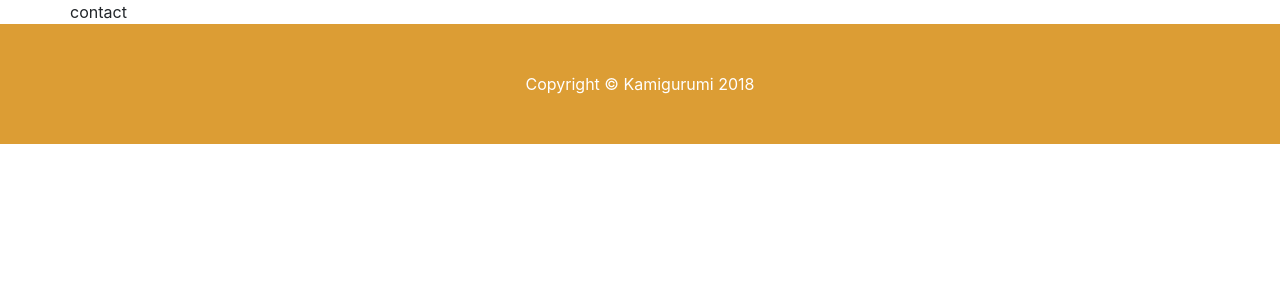
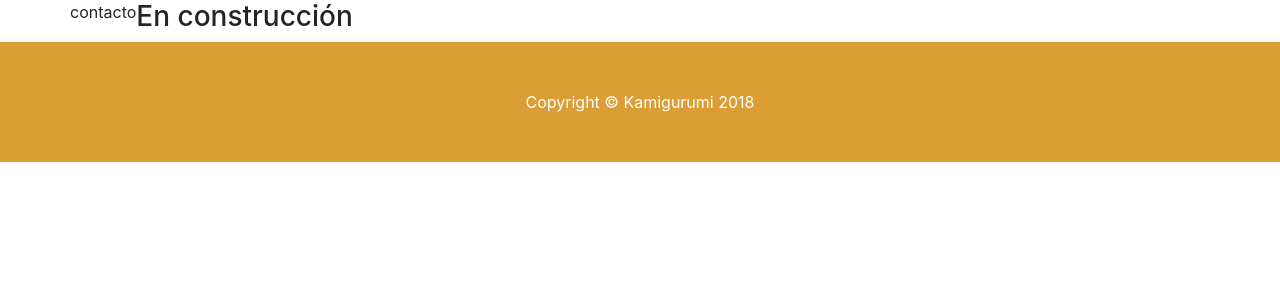
Before and after one commit to bkupfer/kamigurumi-v0, a Django app: page /contacto in a window 1280 px wide. Shown: the part 56-356 px from the top of the page. Run offline with Django 3.2, Linux system fonts and the light colour scheme; some libraries are stand-ins or nearby versions.

Commit message:
added "under construction" to incomplete templates

```diff
--- a/kamigurumi/templates/about.html
+++ b/kamigurumi/templates/about.html
@@ -3,7 +3,9 @@
 {% block content %}
 
     <div class="row">
-        about
+        kamigurumi
+        <h3>En construcción</h3>
+
     </div>
 
 {% endblock %}
--- a/kamigurumi/templates/contact.html
+++ b/kamigurumi/templates/contact.html
@@ -3,7 +3,9 @@
 {% block content %}
 
     <div class="row">
-        contact
+        contacto
+            <h3>En construcción</h3>
+
     </div>
 
 {% endblock %}
--- a/kamigurumi/templates/news.html
+++ b/kamigurumi/templates/news.html
@@ -3,7 +3,8 @@
 {% block content %}
 
     <div class="row">
-        news
+        noticias
+        <h3>En construcción</h3>
     </div>
 
 {% endblock %}
```
